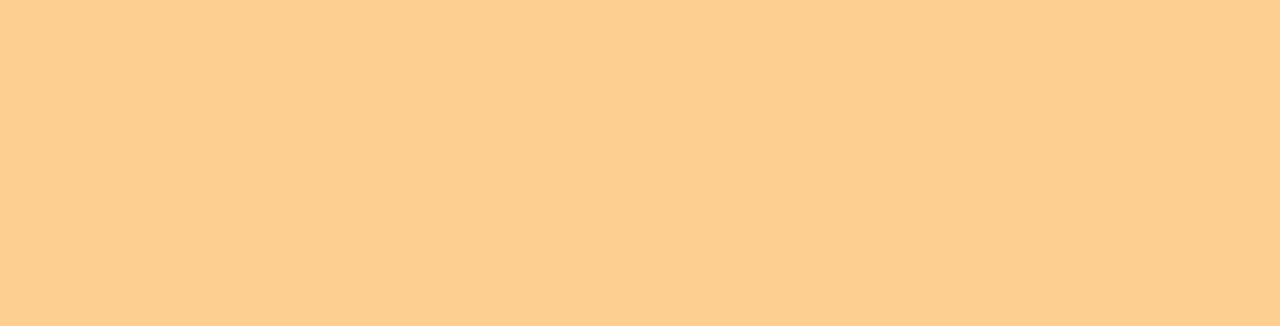
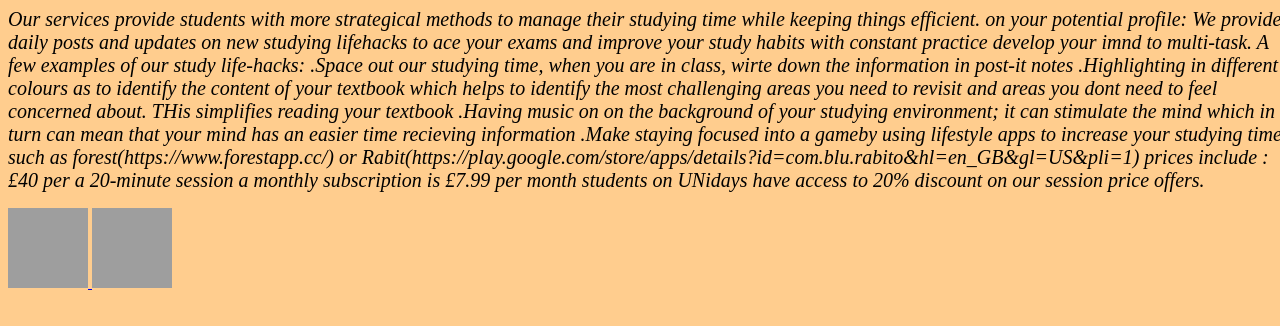
Before and after one commit to Rawa-spec/Study_tips, a plain HTML site: page about.html in a window 1280 px wide. Drawn offline with Linux system fonts and the light colour scheme; files that its build step writes are made by us from their sources; grey boxes are pictures that could not be loaded.

Commit message:
have added to the css content and html

```diff
--- a/about.html
+++ b/about.html
@@ -10,6 +10,30 @@
     <link rel="stylesheet" href="css/media.css">
 </head>
 <body>
+    <article class="about"> Our services provide students with more strategical methods to manage their studying time while keeping things efficient.
+        on your potential profile:
+        We provide daily posts and updates on new studying lifehacks to ace your exams and improve your study habits with constant practice develop your imnd to multi-task.
 
+        A few examples of our study life-hacks:
+        .Space out our studying time, when you are in class, wirte down the information in post-it notes
+        .Highlighting in different colours as to identify the content of your textbook which helps to identify the most challenging
+        areas you need to revisit and areas you dont need to feel concerned about. THis simplifies reading your textbook
+        .Having music on on the background of your studying environment; it can stimulate the mind which in turn can mean that your mind
+        has an easier time recieving information
+        .Make staying focused into a gameby using lifestyle apps to increase your studying time such as forest(https://www.forestapp.cc/)
+         or Rabit(https://play.google.com/store/apps/details?id=com.blu.rabito&hl=en_GB&gl=US&pli=1)
+
+
+
+        prices include :
+        £40 per a 20-minute session
+         a monthly subscription is £7.99 per month
+
+        students on UNidays have access to 20% discount on our session price offers.
+        </article>
+        <footer>
+            <p> <a href="https://en-gb.facebook.com" target="_blank"><img class="social_media" src="https://cdn-icons-png.flaticon.com/512/733/733547.png" alt="facebook logo"/>
+                <a href="https://twitter.com/?lang=en" target="_blank"><img class="social_media" src="https://cdn-icons-png.flaticon.com/512/733/733579.png" alt="twitter logo"/><a </p>
+        </footer>
 </body>
 </html>
--- a/css/style.css
+++ b/css/style.css
@@ -40,3 +40,24 @@ footer > p {
 	background: blue;
 	display: inline-block;
 }
+.about {
+    text-justify: distribute;
+    font-display: chocolate;
+    font-size: 20px;
+    font-style: italic;
+    font-weight: 500;
+}
+.centre{
+	height: 80px;
+	width: 300px;
+	background: inherit;
+    border: 10px solid brown;
+	display: inline-block;
+    font-weight: bold;
+}
+
+.container_two {
+	border: 1px solid black;
+	padding: 10px;
+	text-align: center;
+}
```
Also changed, not shown: contacts.html (+9 -1 lines).
